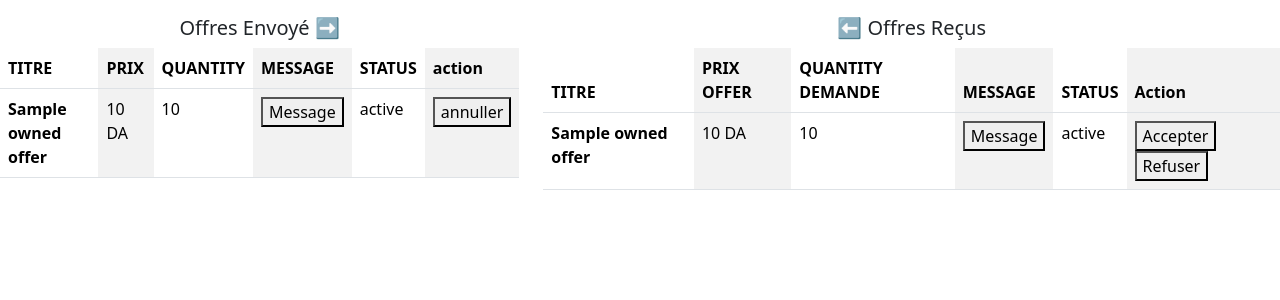
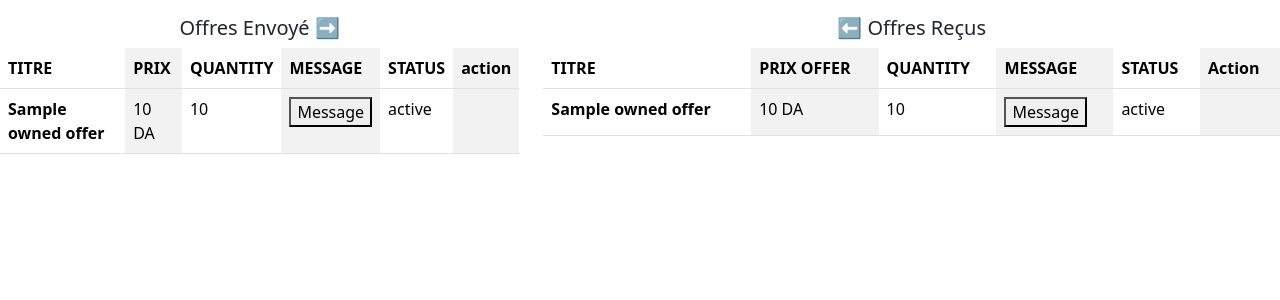
Before and after one commit to minos95/revalo, a Python web app: template revelo_package/templates/offers.html in a window 1280 px wide. Shown: the part 56-356 px from the top of the page. Run offline with Jinja, Linux system fonts and the light colour scheme; the template is opened without the code that fills it: most values are stand-ins (such as "Sample title", 1, 10 or a date in 2020); form fields are guessed from the names that the template uses.

Commit message:
update offers

```diff
--- a/revelo_package/templates/includes/modals.html
+++ b/revelo_package/templates/includes/modals.html
@@ -1,5 +1,5 @@
 <!-- Modal offers-->
-<div class="modal fade" id="offer-request" tabindex="-1" aria-labelledby="exampleModalLabel" aria-hidden="true">
+<div class="modal fade" id="offer-request-{{item.id}}" tabindex="-1" aria-labelledby="exampleModalLabel" aria-hidden="true">
   <div class="modal-dialog">
     <div class="modal-content">
       <div class="modal-header">
--- a/revelo_package/templates/market.html
+++ b/revelo_package/templates/market.html
@@ -41,7 +41,7 @@
             <div class="row " ><h6 style="font-weight: bold;">{{item.price}} DZD</h6></div>
             <div class="row p-1"><button class="btn btn-primary">Details</button></div>
             <div class="row p-1">
-             <button type="button" class="btn btn-primary" data-bs-toggle="modal" data-bs-target="#offer-request">
+             <button type="button" class="btn btn-primary" data-bs-toggle="modal" data-bs-target="#offer-request-{{item.id}}">
                 offre
                 </button>
             </div>
--- a/revelo_package/templates/offers.html
+++ b/revelo_package/templates/offers.html
@@ -26,7 +26,7 @@ OFFERS PAGE
       <td>{{offer.quantity_requested}}</td>
       <td><button >Message</button></td>
       <td>{{offer.status}}</td>
-       <td><button>annuller</button></td>
+       <td>{%if offer.status=="pending"%}<button>annuller</button>{%endif%}</td>
     </tr>
     {% endfor %}
 </table>
@@ -42,7 +42,7 @@ OFFERS PAGE
     <tr>
       <th scope="col">TITRE</th>
       <th scope="col">PRIX OFFER</th>
-      <th scope="col">QUANTITY DEMANDE</th>
+      <th scope="col">QUANTITY </th>
       <th scope="col">MESSAGE</th>
       <th scope="col">STATUS</th>
       <th scope="col">Action</th>
@@ -56,7 +56,12 @@ OFFERS PAGE
       <td>{{offer.quantity_requested}}</td>
       <td><button >Message</button></td>
       <td>{{offer.status}}</td>
-      <td><button type="button" data-bs-toggle="modal" data-bs-target="#validate-offer-{{offer.id}}">Accepter</button><button>Refuser</button></td>
+
+      <td>{% if offer.status=="pending"%}
+        <button type="button" data-bs-toggle="modal" data-bs-target="#validate-offer-{{offer.id}}">Accepter</button><button>Refuser</button>
+      {% endif %}
+    </td>
+
     </tr>
     {% endfor %}
 </table>
```
Also changed, not shown: revelo_package/routes.py (+14 -8 lines), instance/app.db.
